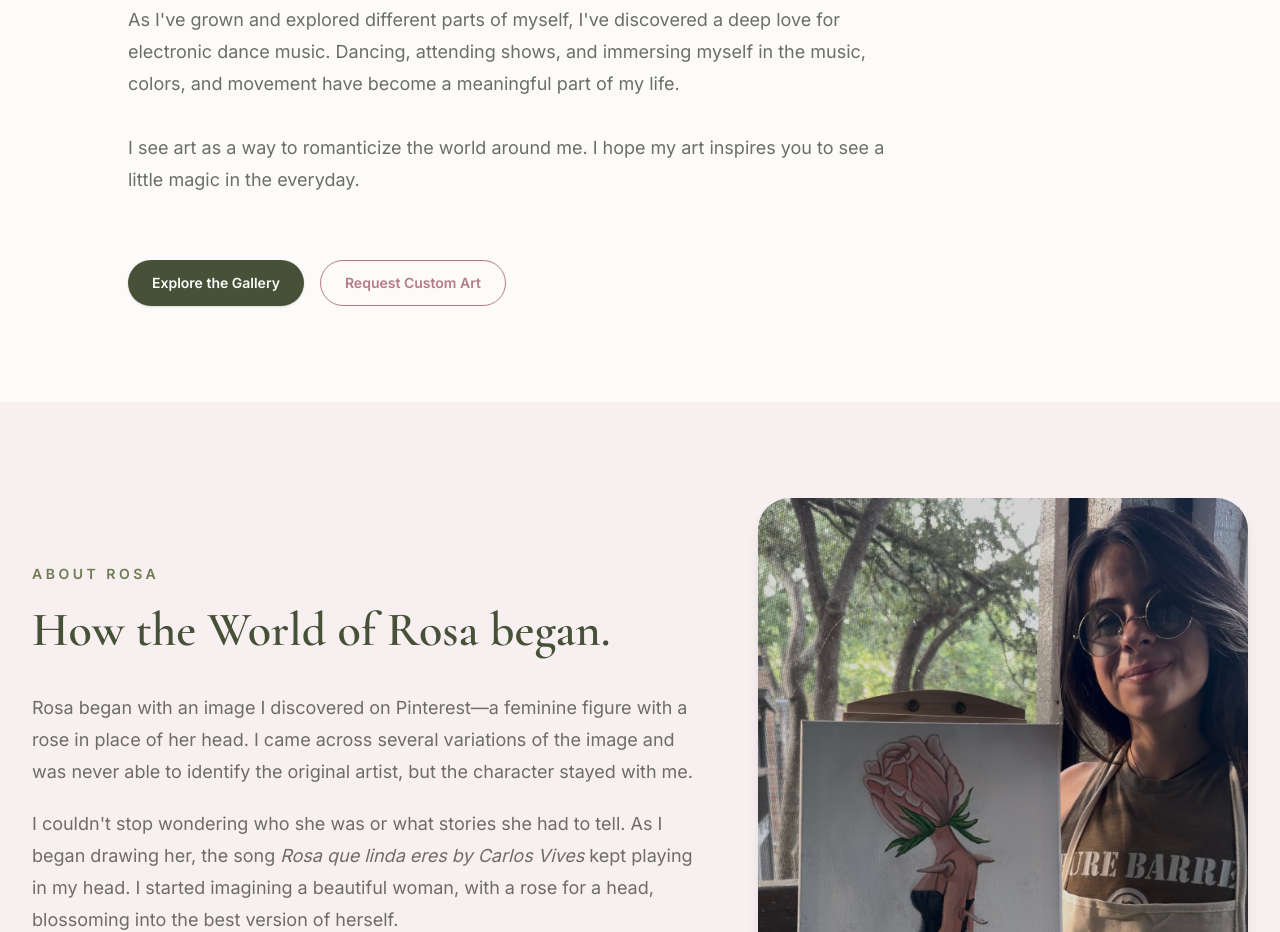
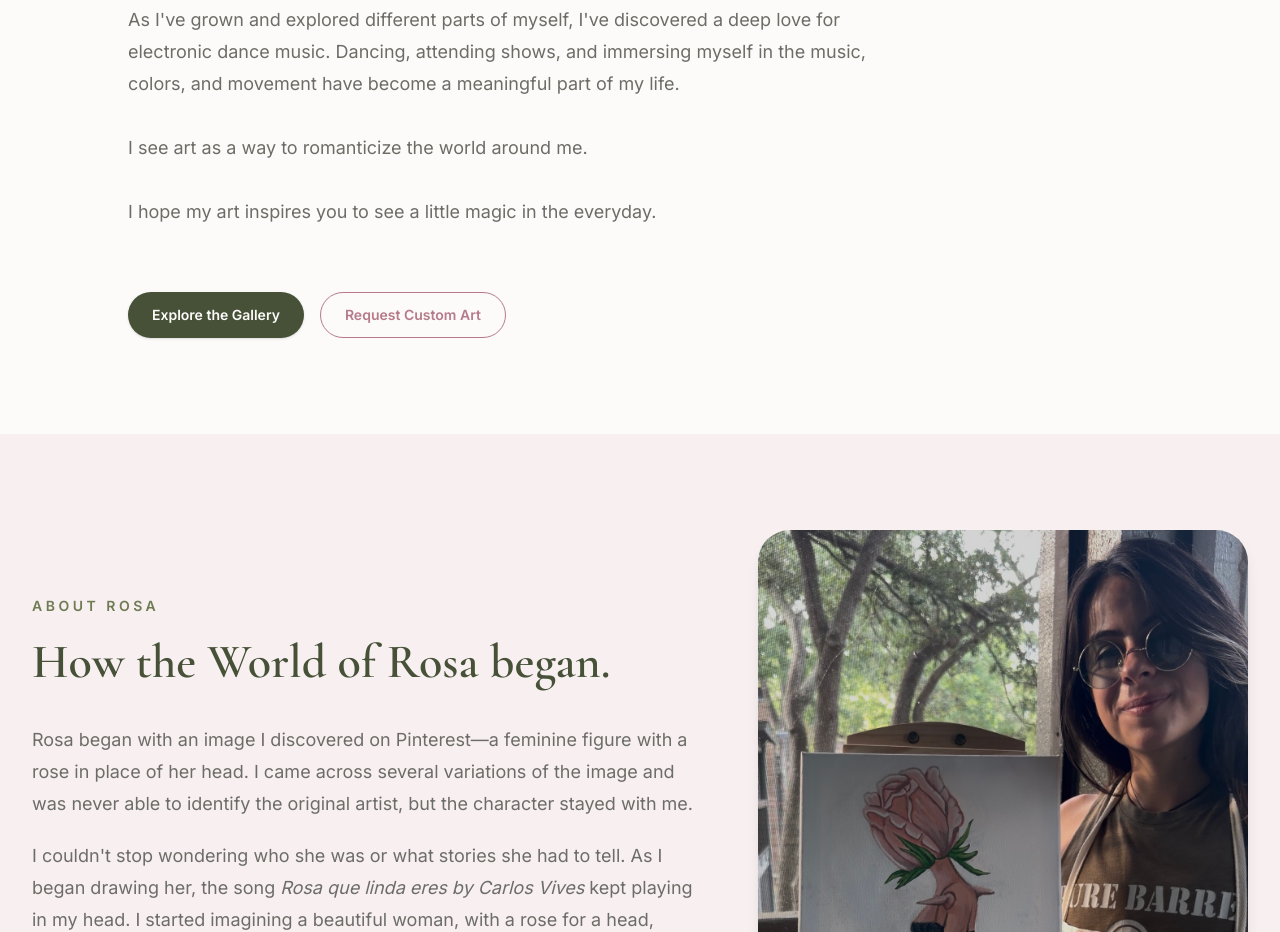
Before and after one commit to natsalinas/nats_artpage, a Next.js app: page /about in a window 1280 px wide. Shown: the part 2520-3452 px from the top of the page. Built offline with nearby package versions, Linux system fonts and the light colour scheme.

Commit message:
moved last sentence of about me in it's own line

```diff
--- a/app/about/page.tsx
+++ b/app/about/page.tsx
@@ -97,8 +97,10 @@ export default function AboutPage() {
               movement have become a meaningful part of my life.
             </p>
             <p className="mt-8 text-lg leading-8 text-muted-foreground">
-              I see art as a way to romanticize the world around me. I hope my
-              art inspires you to see a little magic in the everyday.
+              I see art as a way to romanticize the world around me.
+            </p>
+            <p className="mt-8 text-lg leading-8 text-muted-foreground">
+              I hope my art inspires you to see a little magic in the everyday.
             </p>
           </div>
 
```
